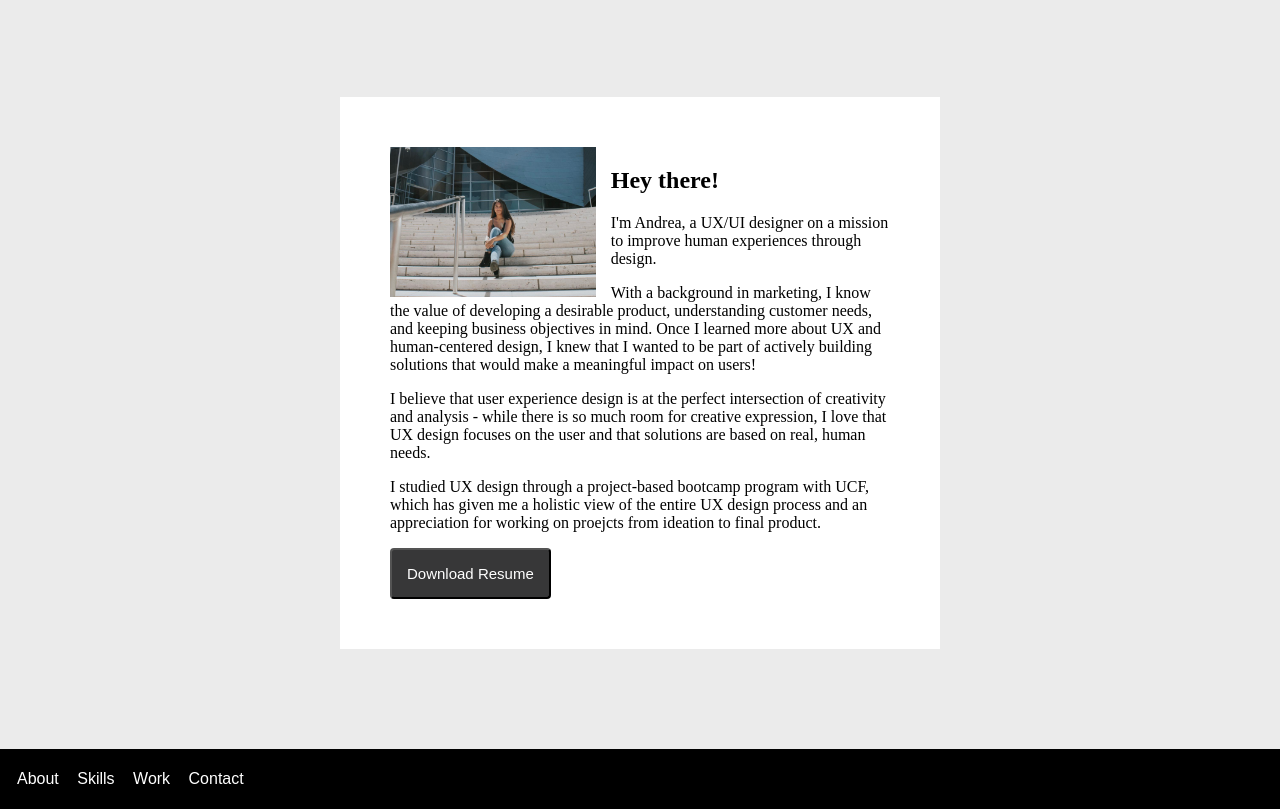
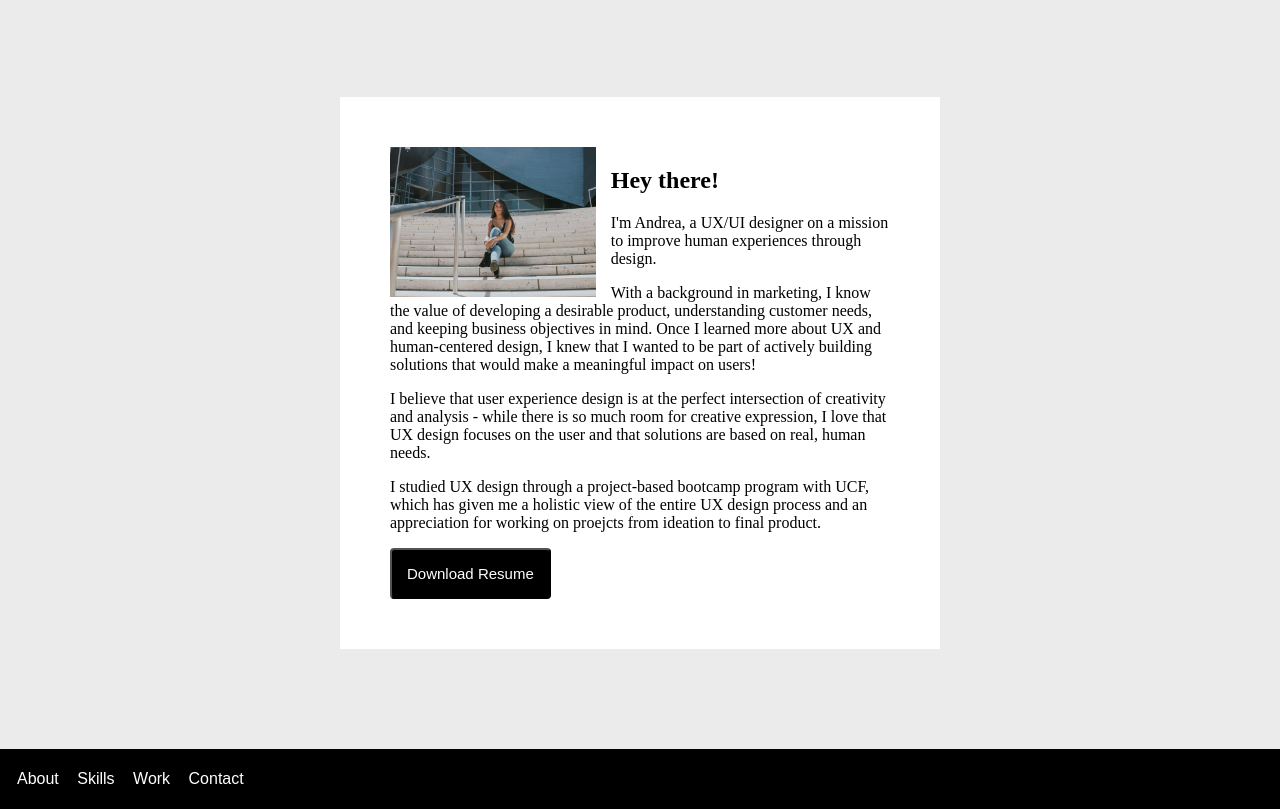
Before and after one commit to aizquierdo7/UX_UI_HW_17, a plain HTML site: page index.html in a window 1280 px wide. Shown: the part 137-946 px from the top of the page. Drawn offline with Linux system fonts and the light colour scheme.

Commit message:
Update style.css

```diff
--- a/css/style.css
+++ b/css/style.css
@@ -36,7 +36,7 @@ header p {
 }
 button {
   padding: 15px;
-  background-color: #373738;
+  background-color: #000000;
   color: white;
   font-size: 15px;
   border-radius: 4px;
```
